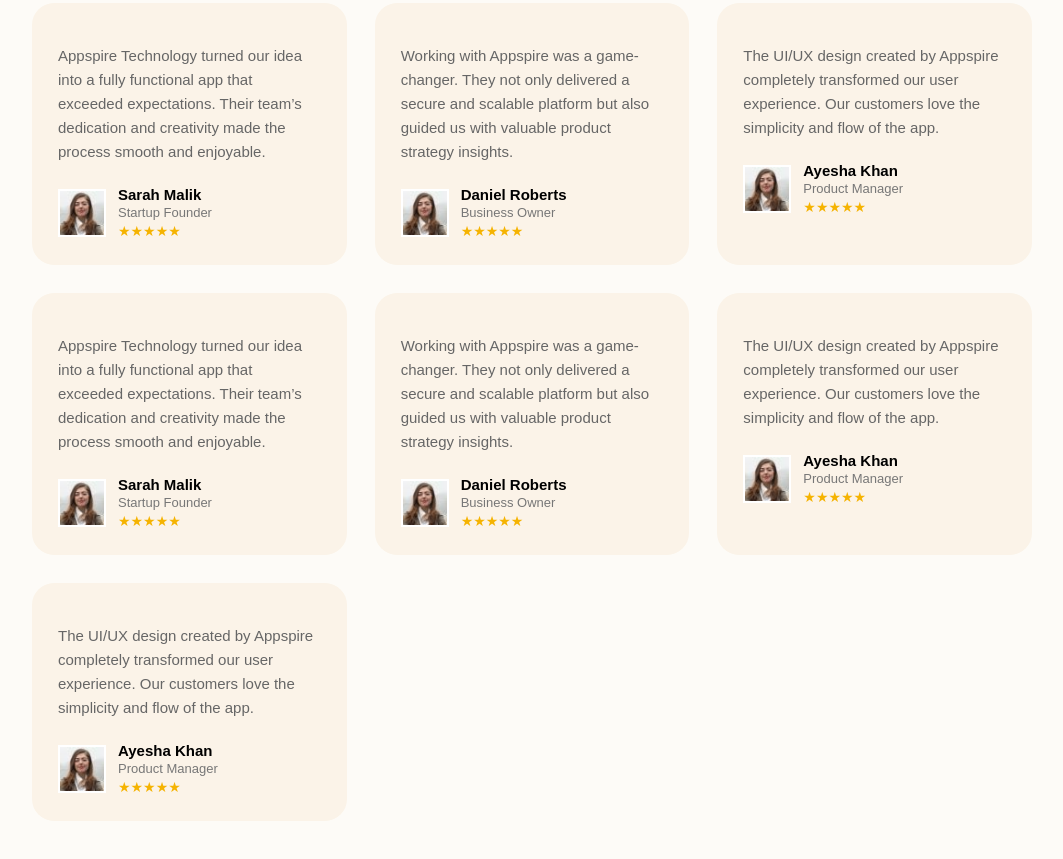
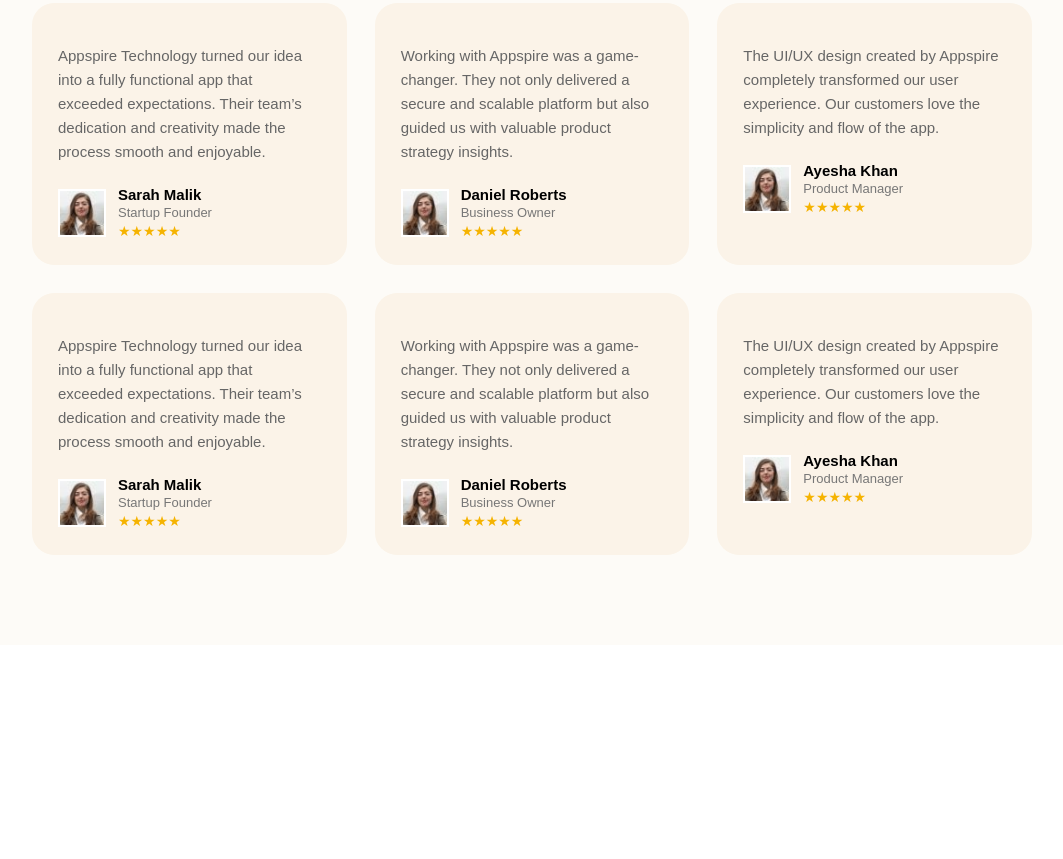
Before and after one commit to Tabish07-dev/Testimonials-web2, a plain HTML site: page index.html in a window 1280 px wide. Shown: the part 345-1204 px from the top of the page, without its empty margins (108-1171 px from the left). After the commit the page ends 998 px from the top, so only its background shows below. Drawn offline with Linux system fonts and the light colour scheme.

Commit message:
Update index.html

```diff
--- a/index.html
+++ b/index.html
@@ -120,20 +120,7 @@
         </div>
       </div>
 
-      <div class="testimonial-card">
-        <p>
-          The UI/UX design created by Appspire completely transformed our user experience.
-          Our customers love the simplicity and flow of the app.
-        </p>
-        <div class="testimonial-profile">
-          <img src="images/img32.png">
-          <div>
-            <h6>Ayesha Khan</h6>
-            <small>Product Manager</small>
-            <div class="stars">★★★★★</div>
-          </div>
-        </div>
-      </div>
+
 
     </div>
   </div>
```
